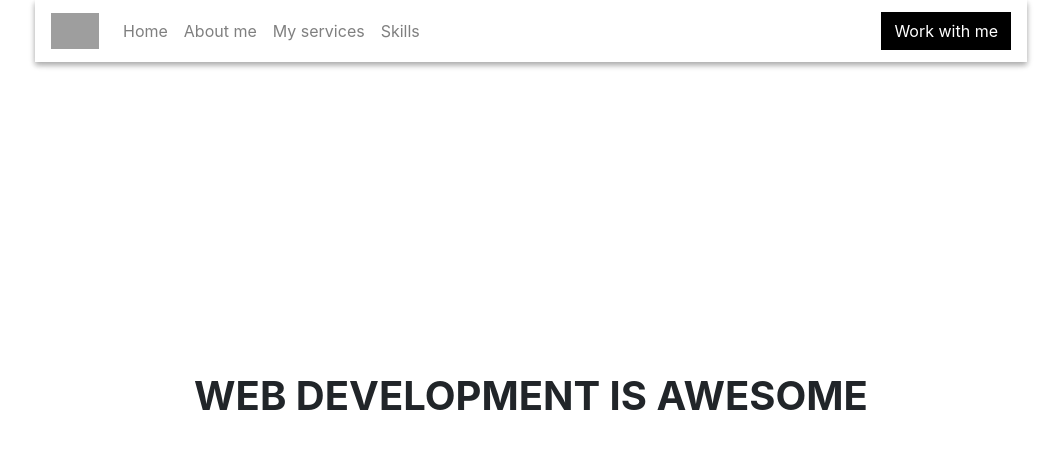
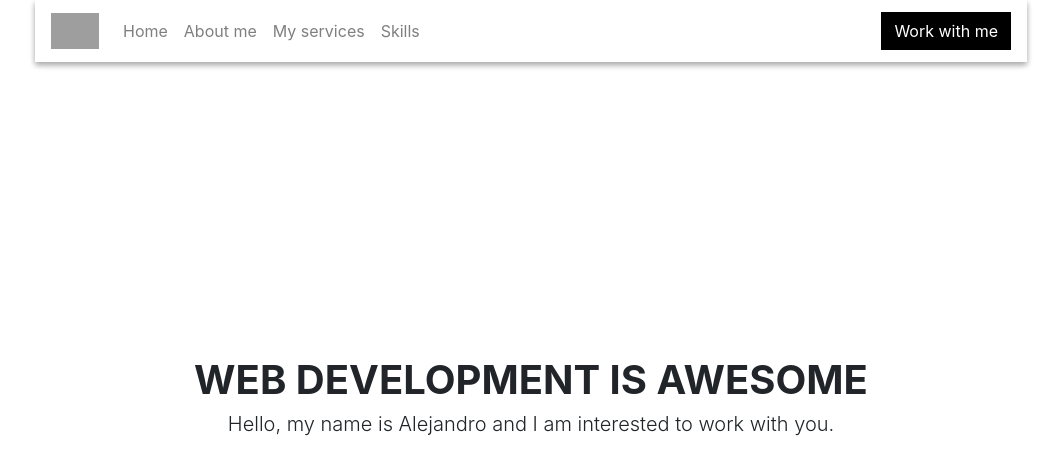
Before and after one commit to AlejandroMilan/MilanPortfolio, a Nuxt app: page / in a window 1280 px wide. Shown: the top 474 px of the page, without its empty margins (109-1170 px from the left). Built offline with nearby package versions, Linux system fonts and the light colour scheme; grey boxes are pictures that could not be loaded.

Commit message:
Presentation component ready and imported in index

```diff
--- a/components/index_page-components/Presentation.vue
+++ b/components/index_page-components/Presentation.vue
@@ -1,8 +1,16 @@
 <template>
   <div class="presentation container">
-    <h2>Hello, my name is Alejandro and i am interested to work with you.</h2>
+    <h2 class="font-weight-light h5">
+      Hello, my name is Alejandro and I am interested to work with you.
+    </h2>
   </div>
 </template>
+
+<style lang="sass" scoped>
+.presentation
+  width: 100%
+  text-align: center
+</style>
 
 <script lang="ts">
 import Vue from 'vue'
--- a/pages/index.vue
+++ b/pages/index.vue
@@ -2,6 +2,7 @@
   <main>
     <div class="for-main">
       <WhatIsProgramming></WhatIsProgramming>
+      <Presentation></Presentation>
     </div>
   </main>
 </template>
@@ -21,10 +22,12 @@ main
 <script lang="ts">
 import Vue from 'vue'
 import WhatIsProgramming from '~/components/index_page-components/WhatIsProgramming.vue'
+import Presentation from '~/components/index_page-components/Presentation.vue'
 
 export default Vue.extend({
   components: {
     WhatIsProgramming,
+    Presentation,
   },
 })
 </script>
```
